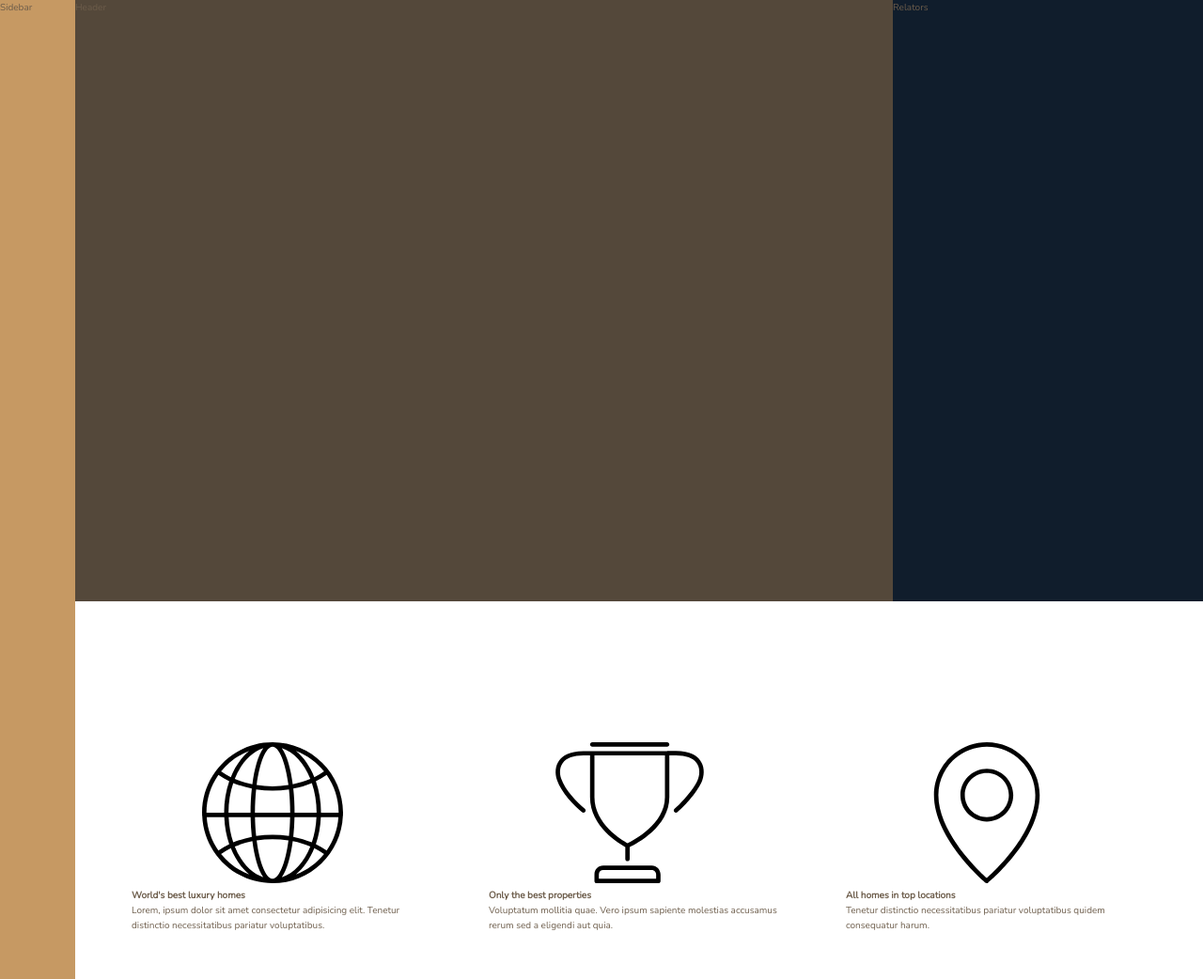
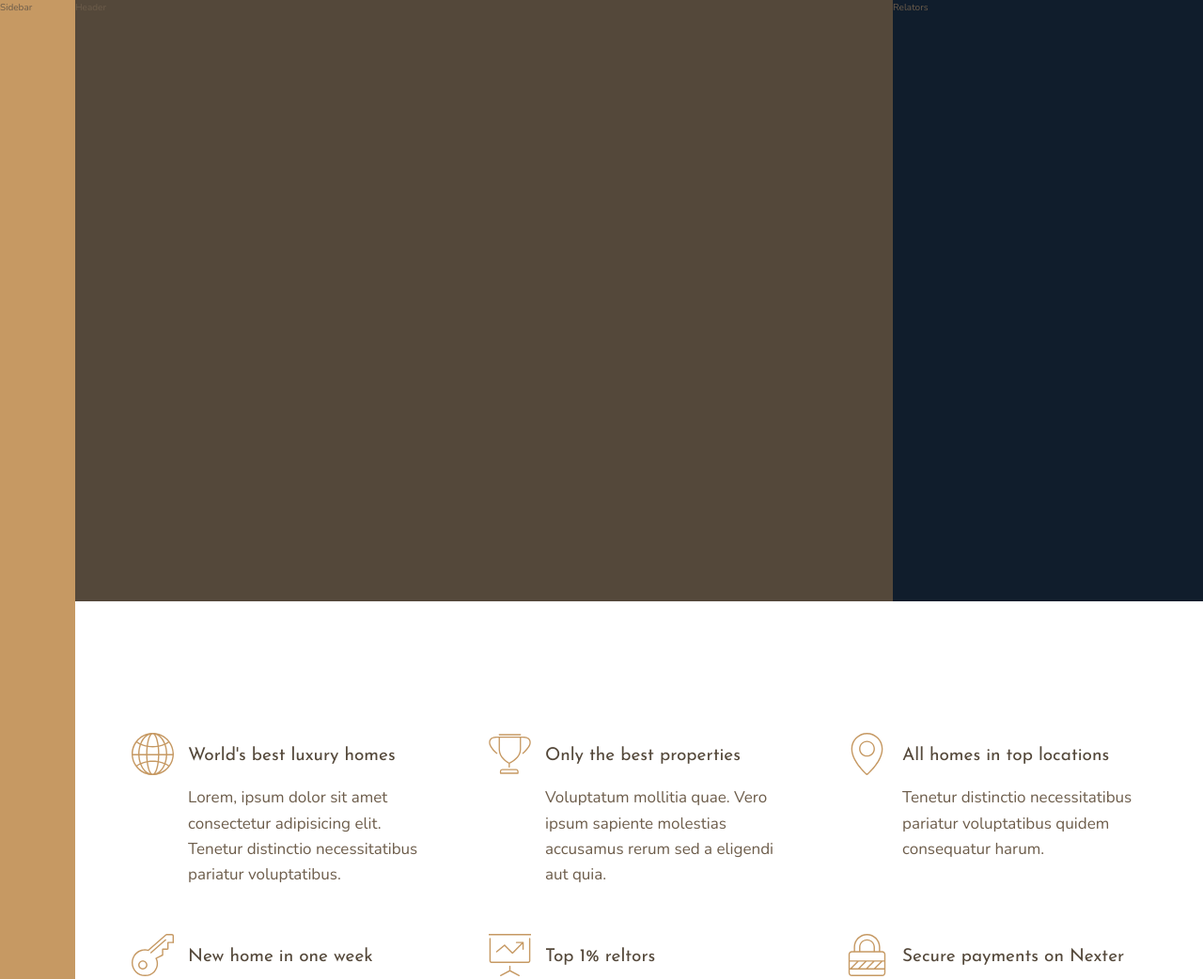
Before and after one commit to TomasDep/Nexter, a website: page index.html in a window 1280 px wide. Shown: the top 1042 px of the page at 94% size. Drawn offline with nearby package versions, Linux system fonts and the light colour scheme.

Commit message:
[CHG] Se agregan nuevos estilos

```diff
--- a/sass/main.css
+++ b/sass/main.css
@@ -26,6 +26,21 @@ body {
   grid-template-columns: [sidebar-start] 8rem [sidebar-end full-start] minmax(6rem, 1fr) [center-start] repeat(8, [col-start] minmax(min-content, 14rem) [col-end]) [center-end] minmax(6rem, 1fr) [full-end];
 }
 
+.heading-4, .heading-3, .heading-2, .heading-1 {
+  font-family: "Josefin Sans", sans-serif;
+  font-weight: 400;
+}
+
+.heading-4 {
+  font-size: 1.9rem;
+}
+.heading-4--light {
+  color: #f9f7f6;
+}
+.heading-4--dark {
+  color: #54483A;
+}
+
 .sidebar {
   background-color: #c69963;
   grid-column: sidebar-start/sidebar-end;
@@ -46,8 +61,26 @@ body {
   grid-column: center-start/center-end;
   margin: 15rem 0;
   display: grid;
-  grid-template-columns: repeat(3, 1fr);
+  grid-template-columns: repeat(auto-fit, minmax(25rem, 1fr));
   gap: 6rem;
+  align-items: start;
+}
+
+.feature {
+  display: grid;
+  grid-template-columns: -webkit-min-content 1fr;
+  grid-template-columns: min-content 1fr;
+  gap: 1.5rem;
+}
+.feature__icon {
+  fill: #c69963;
+  width: 4.5rem;
+  height: 4.5rem;
+  grid-row: 1/span 2;
+  transform: translateY(-1rem);
+}
+.feature__text {
+  font-size: 1.7rem;
 }
 
 .story__pictures {
```
Also changed, not shown: 1 other file.
